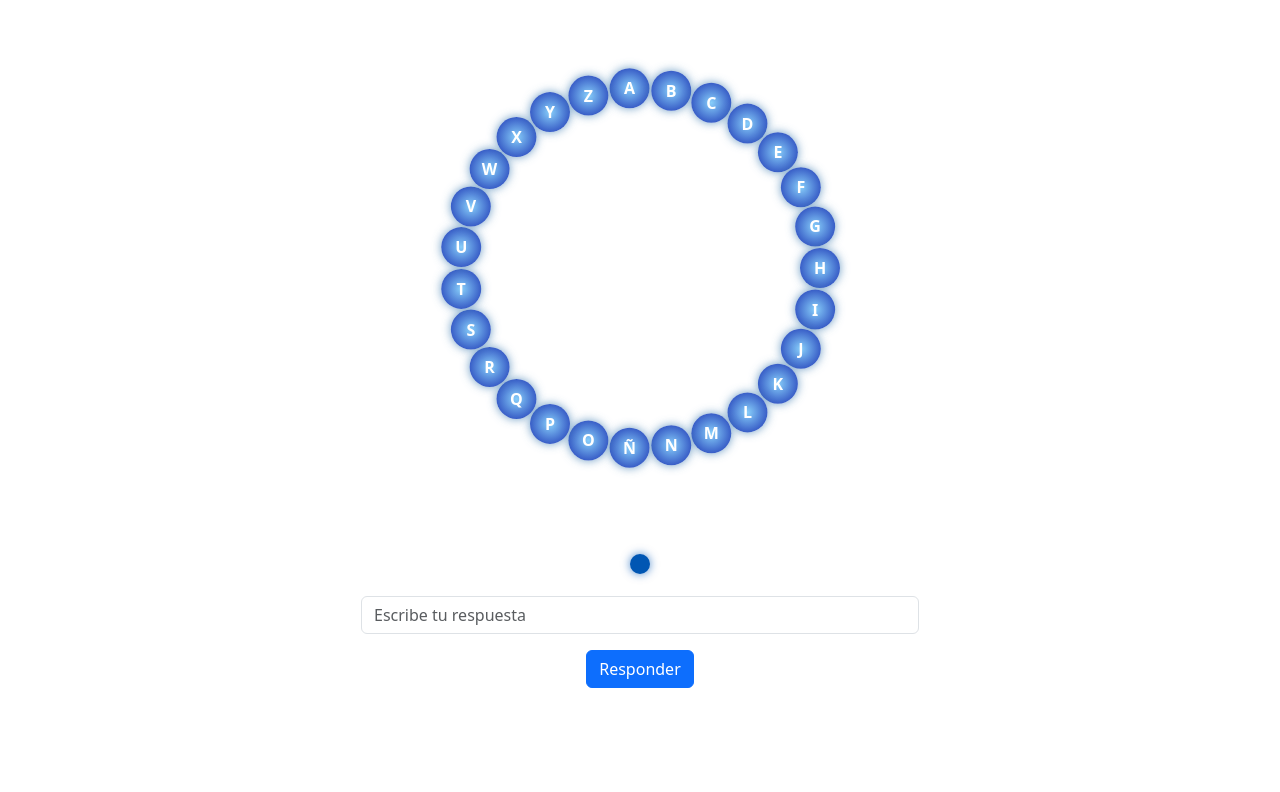
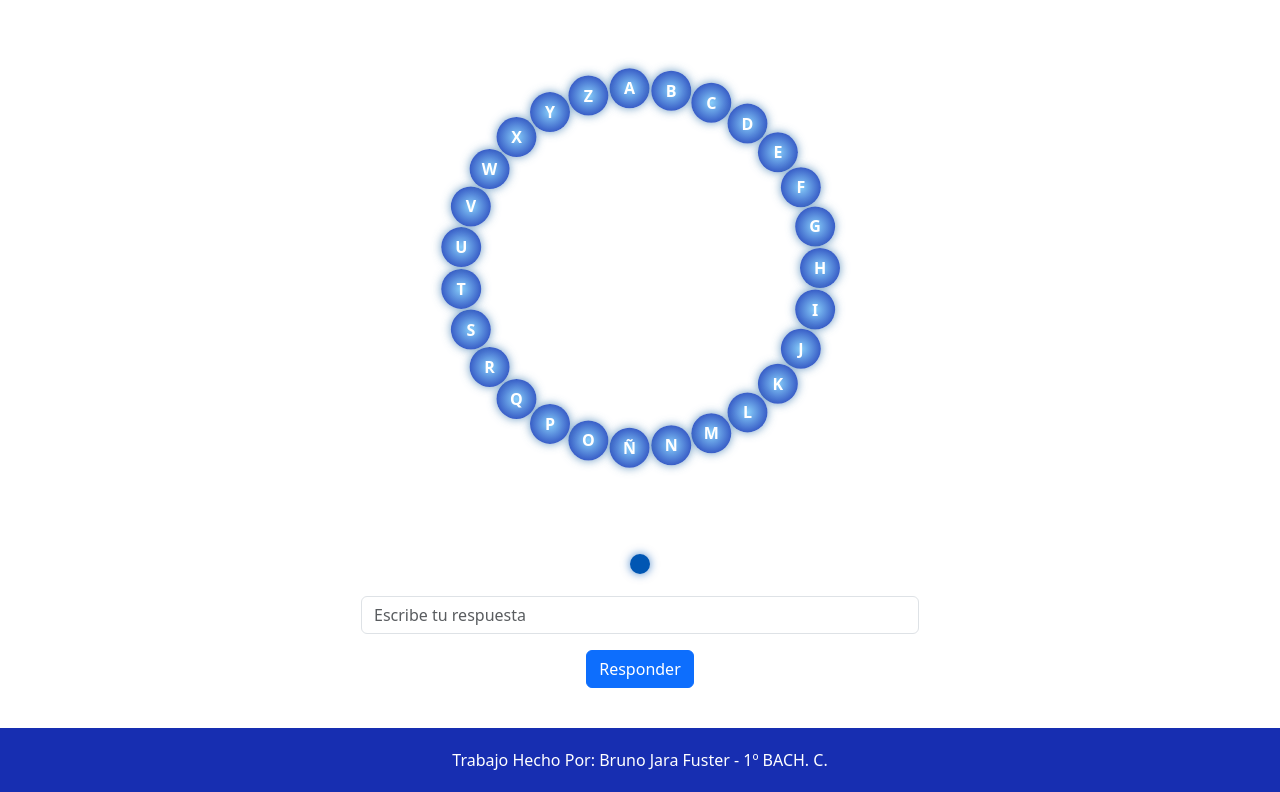
Before and after one commit to 1brumo/pasapalabra, a plain HTML site: page index.html in a window 1280 px wide. Shown: the part 88-880 px from the top of the page. Before the commit the page ends 800 px from the top, so only its background shows below. Drawn offline with nearby package versions, Linux system fonts and the light colour scheme.

Commit message:
Add files via upload

```diff
--- a/index.html
+++ b/index.html
@@ -85,6 +85,17 @@
             display: inline-block;
             box-shadow: 0px 0px 10px rgba(0, 86, 179, 0.7);
         }
+        footer {
+            background-color: #172eb1;
+            color: white;
+            text-align: center;
+            padding: 20px 0;
+            margin-top: 40px;
+        }
+
+        footer p {
+            margin: 0;
+        }
     </style>
 </head>
     <header>
@@ -100,6 +111,9 @@
                 <button id="btnResponder" class="btn btn-primary mt-3">Responder</button>
             </div>
 
+            <footer>
+                <p>Trabajo Hecho Por: Bruno Jara Fuster - 1º BACH. C.</p>
+            </footer>
 
     <script>
         document.addEventListener("DOMContentLoaded", function() {
```
